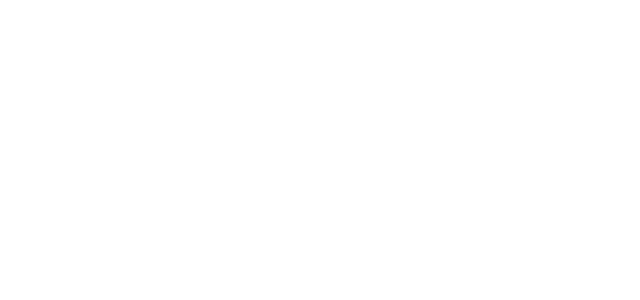
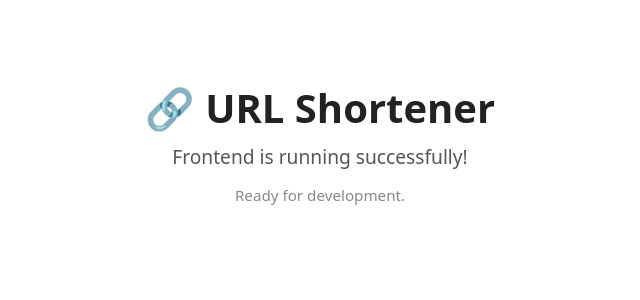
Before and after one commit to SidharthDev3/url-shortner, a React app in the folder frontend/: page / in a window 1280 px wide. Shown: the top 300 px of the page, without its empty margins (320-960 px from the left). Built offline with nearby package versions, Linux system fonts and the light colour scheme; the HTML template or start-up script is replaced by a standard one.

Commit message:
feat(frontend): add visual placeholder text in App.jsx

```diff
--- a/frontend/src/App.jsx
+++ b/frontend/src/App.jsx
@@ -1,7 +1,14 @@
 function App() {
   return (
-    <div className="app">
-      {/* URL Shortener - Application Root Placeholder */}
+    <div style={{
+      fontFamily: 'system-ui, -apple-system, sans-serif',
+      textAlign: 'center',
+      marginTop: '80px',
+      color: '#222'
+    }}>
+      <h1 style={{ fontSize: '2.5rem', marginBottom: '8px' }}>🔗 URL Shortener</h1>
+      <p style={{ fontSize: '1.2rem', color: '#555', margin: '4px 0' }}>Frontend is running successfully!</p>
+      <p style={{ fontSize: '0.95rem', color: '#888' }}>Ready for development.</p>
     </div>
   )
 }
```
